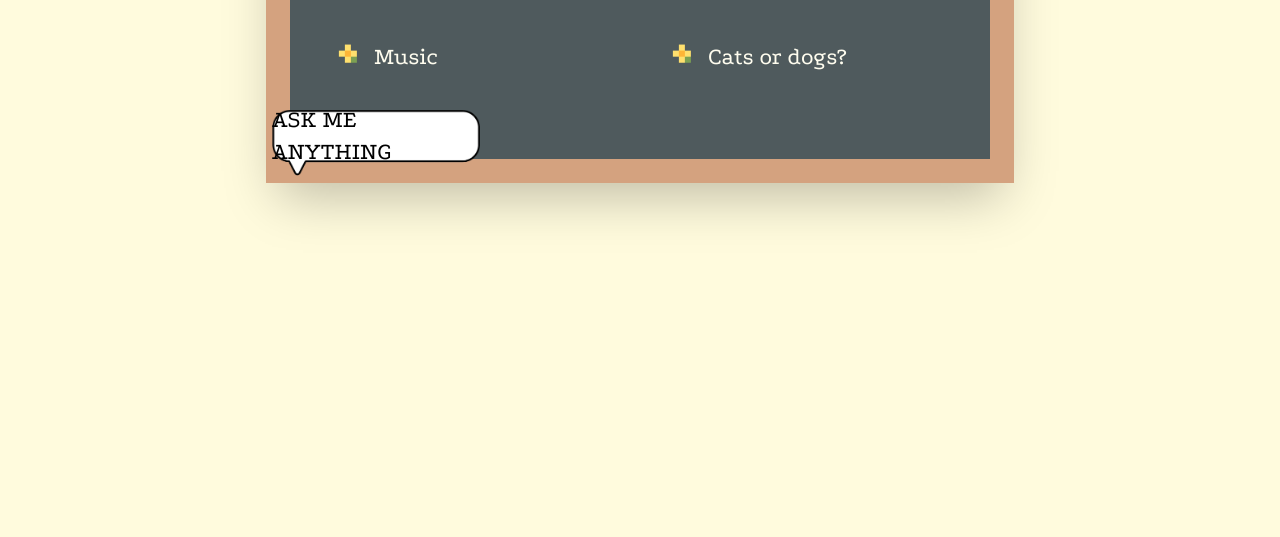
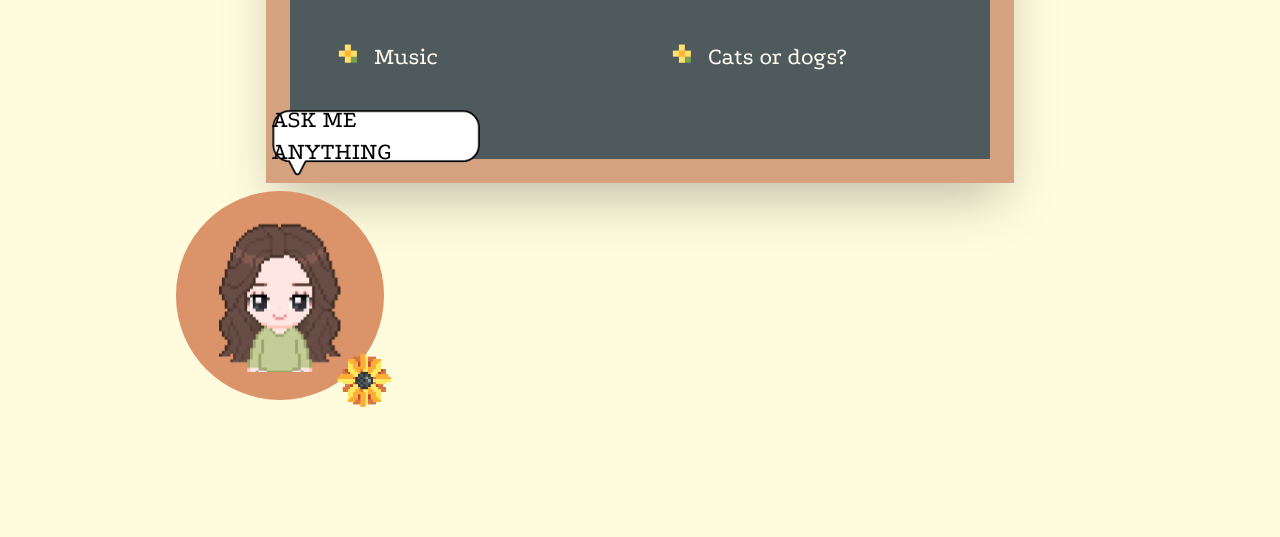
Before and after one commit to DimahBA/Buttercup-Cafe, a website: page index.html in a window 1280 px wide. Shown: the part 1297-1834 px from the top of the page. Drawn offline with Linux system fonts and the light colour scheme.

Commit message:
fixed Dimah

```diff
--- a/index.html
+++ b/index.html
@@ -55,7 +55,7 @@
                 </div>
 
                 <!-- Chibi circle -->
-                <div id="main-chibi-container"  class="bg-off-white-200 flex items-center justify-center w-52 md:w-52 rounded-full p-7 relative animate-pop opacity-0 scale-0"
+                <div class="bg-off-white-200 flex items-center justify-center w-52 md:w-52 rounded-full p-7 relative animate-pop opacity-0 scale-0"
                     id="chibi-circle" style="animation-delay: 0.5s; animation-fill-mode: both;">
                     <img src="./static/PixelArt/myChibi-cropped.png" alt="Pixel art chibi" class="">
                     <!-- Sunflower positioned relative to chibi circle -->
@@ -168,7 +168,12 @@
                             </div>
                         </div>
                         <!-- Chibi circle -->
-                        <div id="chibi-target" class="relative flex justify-center w-52 h-52"> </div>
+                        <div class="bg-orange-200 flex justify-center w-52 md:w-52 rounded-full p-7 relative">
+                            <img src="./static/PixelArt/myChibi-cropped.png" alt="Pixel art chibi" class="">
+                            <!-- Sunflower positioned relative to chibi circle -->
+                            <img src="./static/PixelArt/sunflower.png"
+                                class="absolute w-14 bottom-0 right-0 translate-x-2 translate-y-2" alt="">
+                        </div>
                     </div>
                     <!-- Dialogue Box aligned horizontally (ALWAYS visible, just hidden with opacity) -->
                     <div id="blackboard-dialogue"
```
